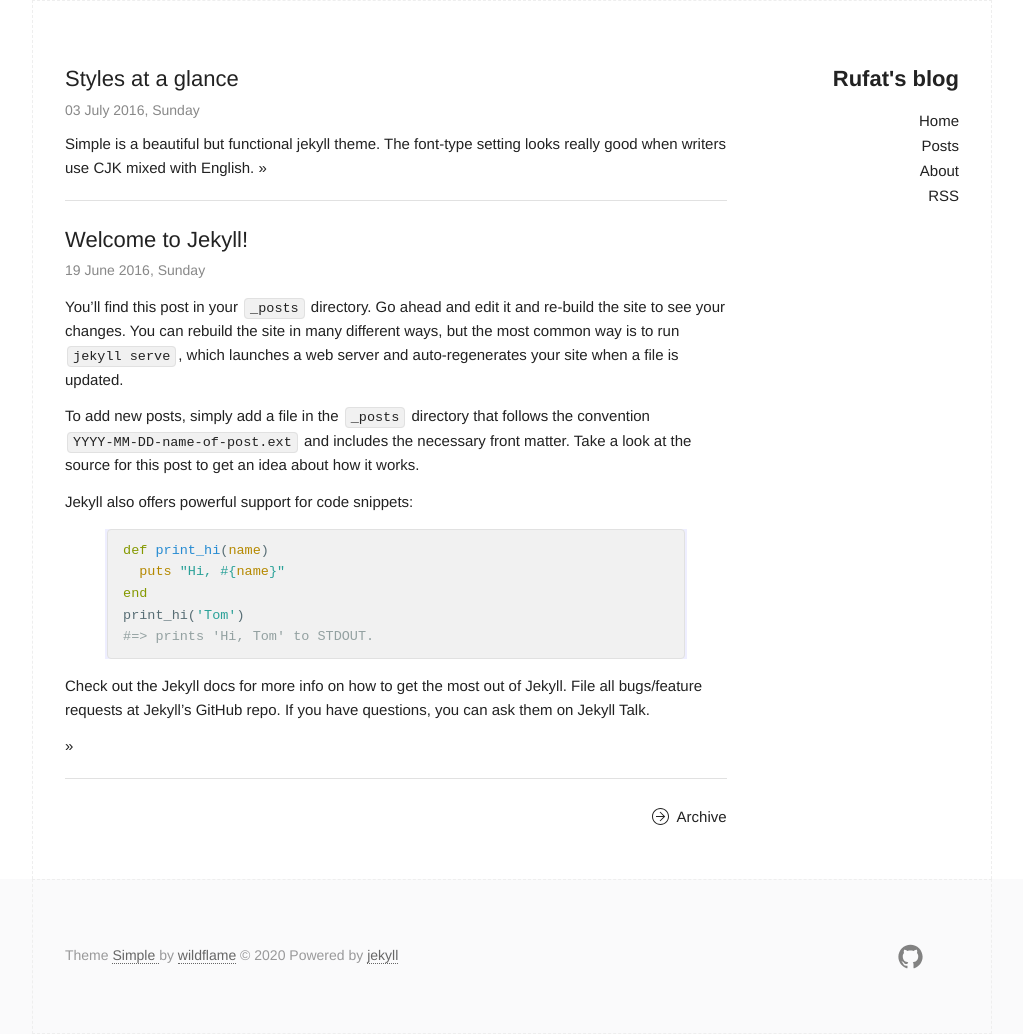
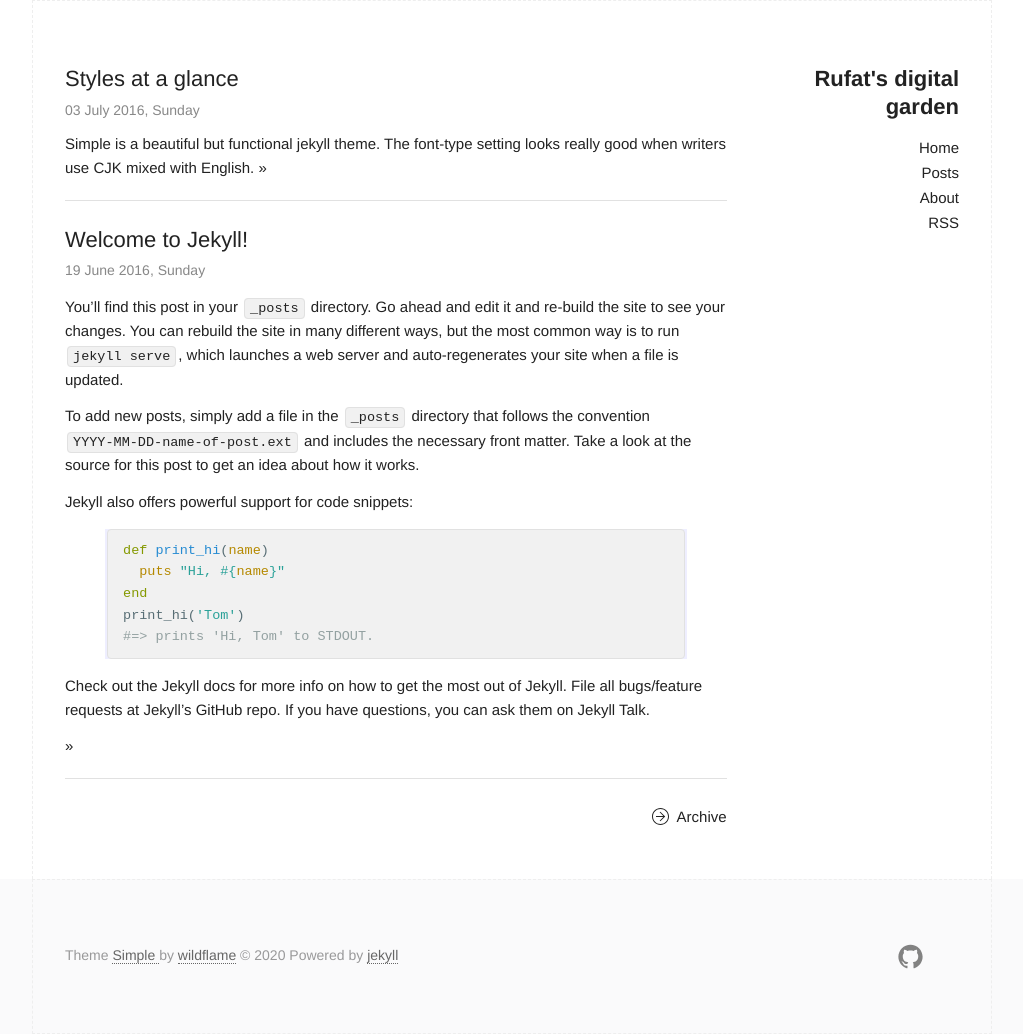
Before and after one commit to rrufat/rrufat.github.io, a Jekyll site: the page built from index.html, in a window 1280 px wide. Shown: the whole page, without its empty margins (128-1151 px from the left). Built offline with Jekyll 4.4.1, drawn with Linux system fonts in a browser that asks for light colours.

Commit message:
Update _config.yml

```diff
--- a/_config.yml
+++ b/_config.yml
@@ -6,7 +6,7 @@
 # 'jekyll serve'. If you change this file, please restart the server process.
 
 # Site settings
-title: Rufat's blog
+title: Rufat's digital garden
 email: rufat.rbayramov@gmail.com
 description: > # this means to ignore newlines until "baseurl:"
   Write an awesome description for your new site here. You can edit this
```
